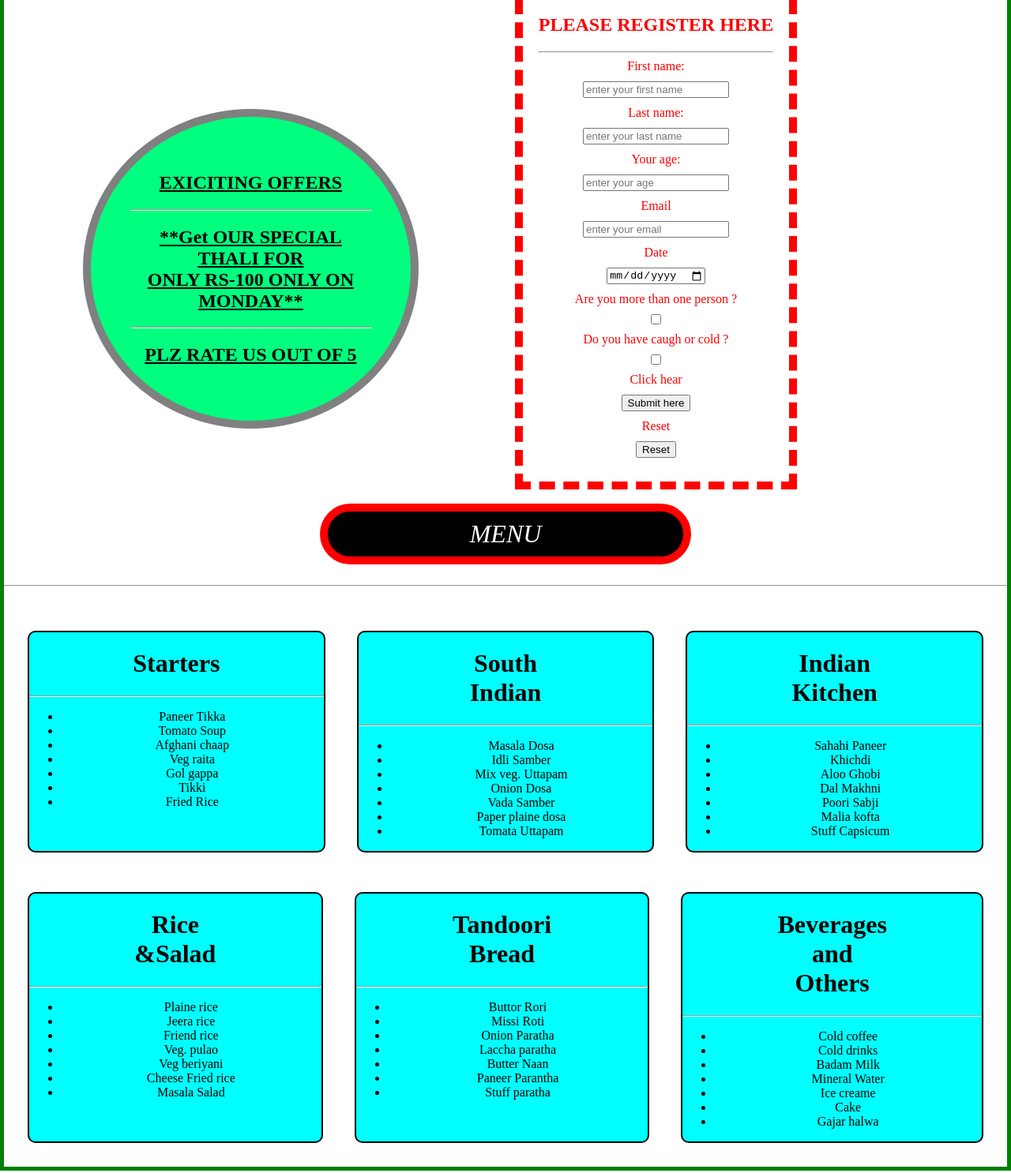
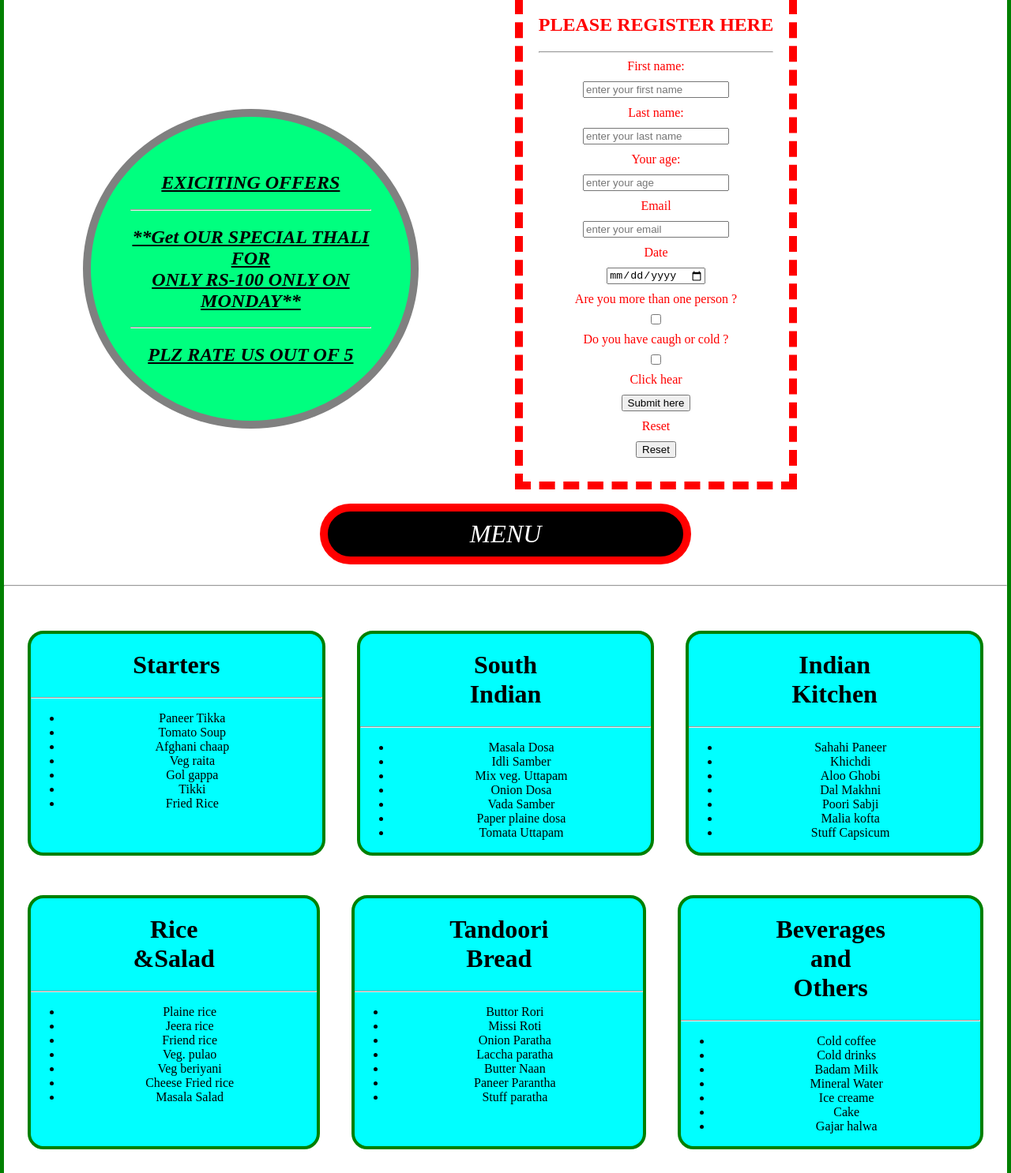
Before and after one commit to OmkarPatil1117/Css-HandsOn2, a plain HTML site: page index.html in a window 1280 px wide. Shown: the part 260-1746 px from the top of the page at 79% size. Drawn offline with Linux system fonts and the light colour scheme.

Commit message:
Final Commit

```diff
--- a/index.html
+++ b/index.html
@@ -52,6 +52,7 @@
             padding: 50px;
             text-align: center;
             text-decoration: underline;
+            font-style: italic;
         }
         form {
             border: 10px dashed red;
@@ -83,8 +84,8 @@
             width: 33.33%;
             background-color: aqua;
             text-align: center;
-            border: 2px solid black;
-            border-radius: 10px;
+            border: 4px solid green;
+            border-radius: 20px;
         }
     </style>
 </head>
```
